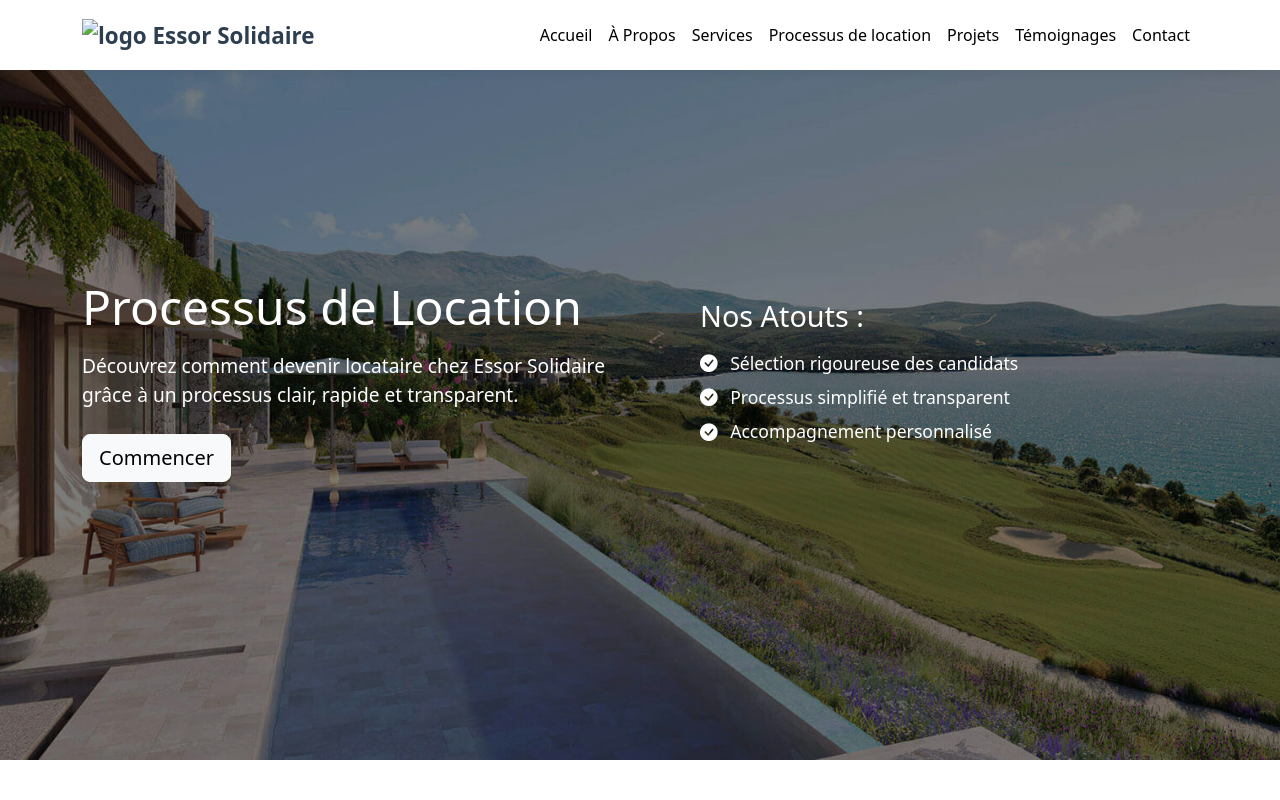
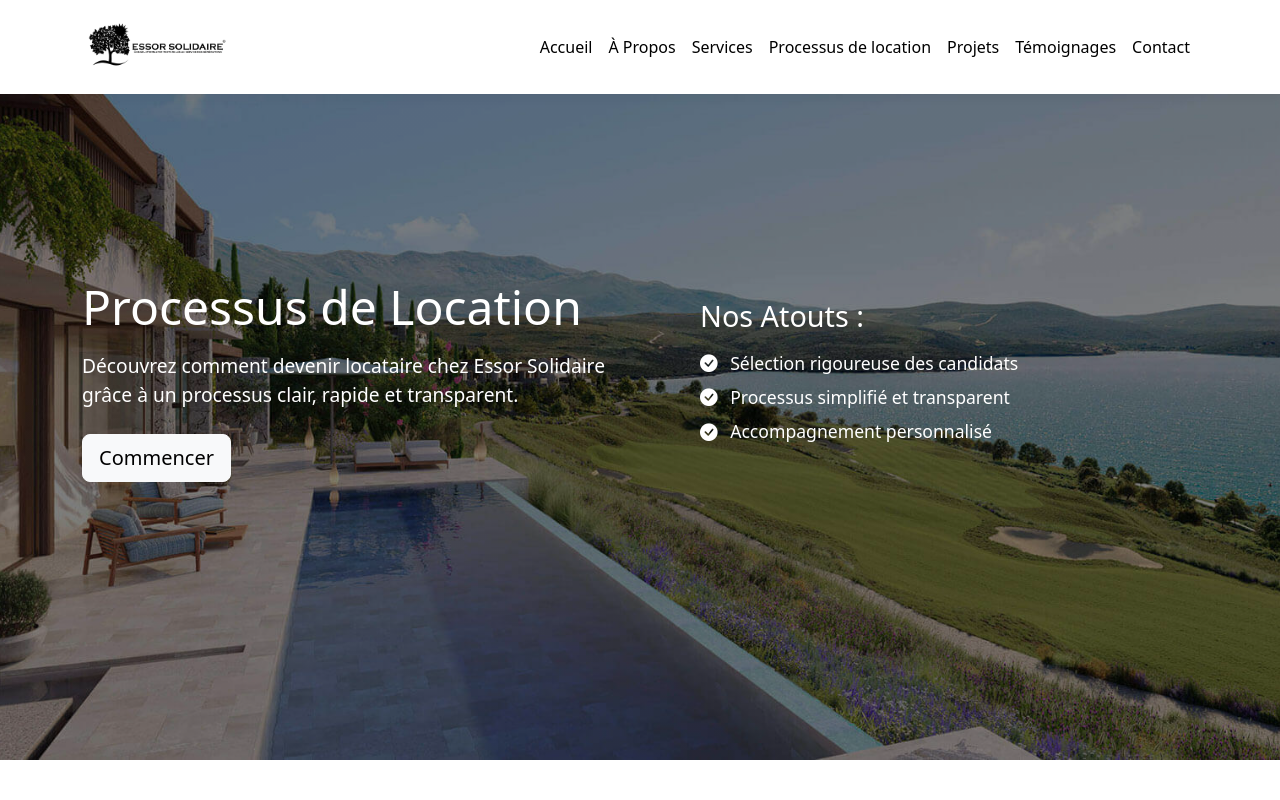
Before and after one commit to FlorianeJN/website-essor, a website: page processus_location.html in a window 1280 px wide. Shown: the top 800 px of the page. Drawn offline with nearby package versions, Linux system fonts and the light colour scheme; the site is published under a folder, as on GitHub Pages, so addresses that start at the root find nothing.

Commit message:
Fixing issues

```diff
--- a/processus_location.html
+++ b/processus_location.html
@@ -34,7 +34,7 @@
 <nav class="navbar navbar-expand-lg fixed-top">
   <div class="container">
     <a class="navbar-brand fw-bold" href="./index.html">
-      <img src="/images/logos/logo_noir-sf.png" class="logo" alt="logo Essor Solidaire">
+      <img src="./images/logos/logo_noir-sf.png" class="logo" alt="logo Essor Solidaire">
     </a>
     <button
       class="navbar-toggler text-white"
@@ -331,7 +331,7 @@
         <!-- Branding & Logo -->
         <div class="col-md-4 text-center text-md-start mb-3 mb-md-0">
           <a href="index.html" class="d-inline-flex align-items-center text-decoration-none">
-            <img src="/images/logos/logo_noir-sf.png" class="logo" alt="logo Essor Solidaire">
+            <img src="./images/logos/logo_noir-sf.png" class="logo" alt="logo Essor Solidaire">
           </a>
           <p class="small text-muted mb-0">&copy; 2025 Essor Solidaire. Tous droits réservés.</p>
         </div>
```
